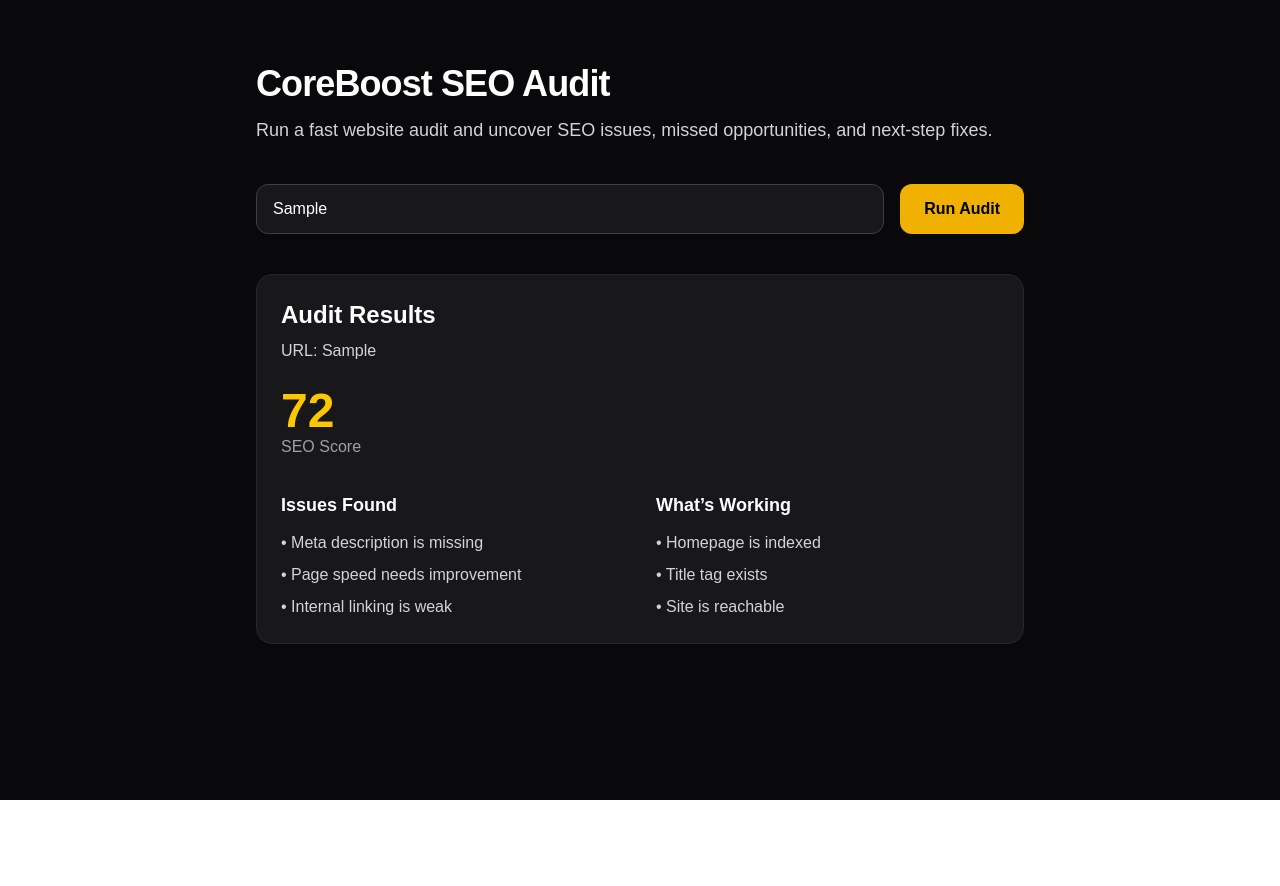
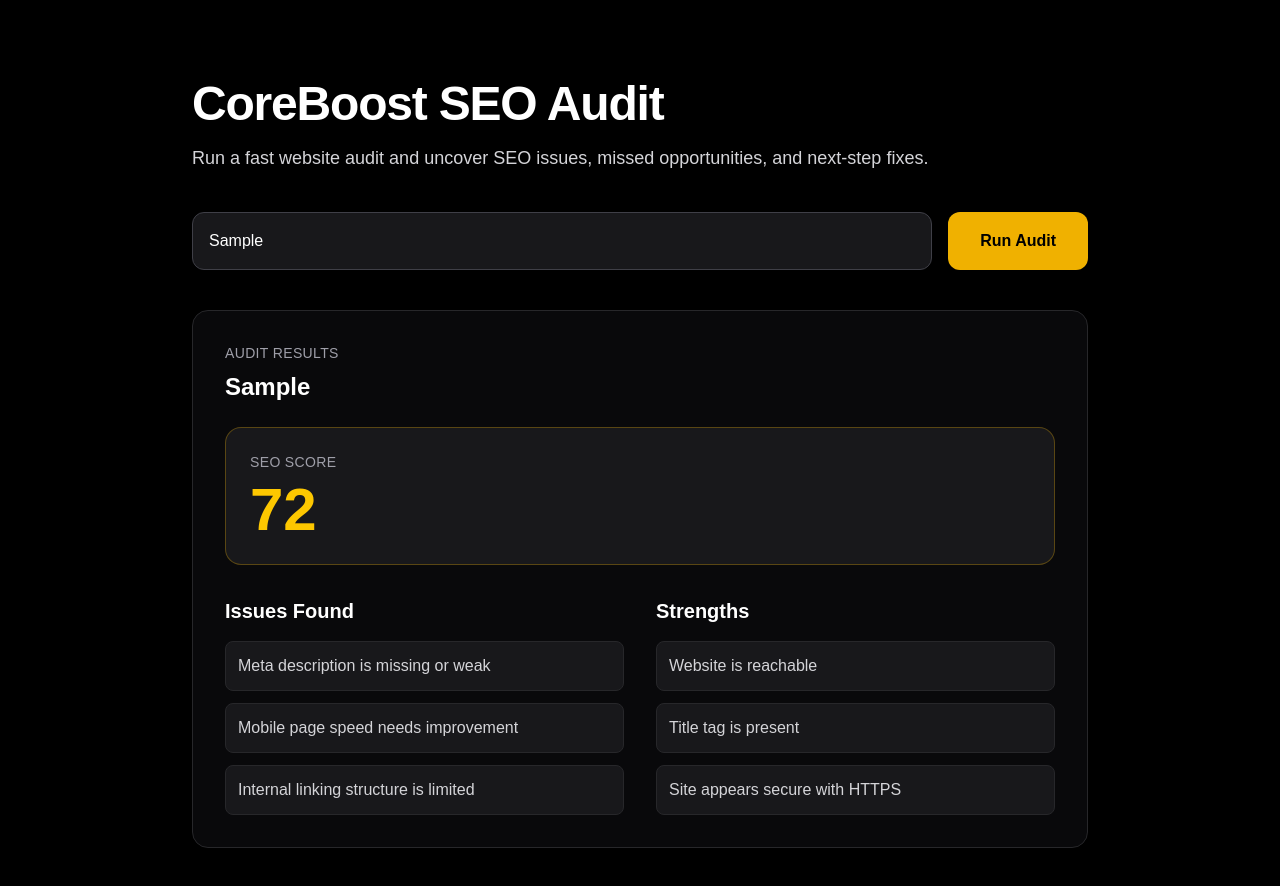
Before and after one commit to DRAES2/coreboost-os, a Next.js app: page / in a window 1280 px wide. Both pictures are taken after typing "Sample" into the empty fields and a click on the button "Run Audit". Shown: the top 886 px of the page. Before the commit the page ends 800 px from the top, so only its background shows below. Built offline with nearby package versions, Linux system fonts and the light colour scheme.

Commit message:
Add fake audit results flow

```diff
--- a/app/page.tsx
+++ b/app/page.tsx
@@ -2,40 +2,46 @@
 
 import { useState } from "react";
 
+type AuditResult = {
+  score: number;
+  issues: string[];
+  strengths: string[];
+};
+
 export default function Home() {
   const [url, setUrl] = useState("");
-  const [result, setResult] = useState<null | {
-    score: number;
-    issues: string[];
-    wins: string[];
-  }>(null);
+  const [result, setResult] = useState<AuditResult | null>(null);
+  const [submittedUrl, setSubmittedUrl] = useState("");
 
-  function handleAudit(e: React.FormEvent) {
+  function handleAudit(e: React.FormEvent<HTMLFormElement>) {
     e.preventDefault();
 
-    if (!url.trim()) return;
+    const cleanUrl = url.trim();
+    if (!cleanUrl) return;
+
+    setSubmittedUrl(cleanUrl);
 
     setResult({
       score: 72,
       issues: [
-        "Meta description is missing",
-        "Page speed needs improvement",
-        "Internal linking is weak",
+        "Meta description is missing or weak",
+        "Mobile page speed needs improvement",
+        "Internal linking structure is limited",
       ],
-      wins: [
-        "Homepage is indexed",
-        "Title tag exists",
-        "Site is reachable",
+      strengths: [
+        "Website is reachable",
+        "Title tag is present",
+        "Site appears secure with HTTPS",
       ],
     });
   }
 
   return (
-    <main className="min-h-screen bg-zinc-950 text-white px-6 py-16">
-      <div className="mx-auto max-w-3xl">
+    <main className="min-h-screen bg-black px-6 py-20 text-white">
+      <div className="mx-auto max-w-4xl">
         <div className="mb-10">
-          <h1 className="text-4xl font-bold tracking-tight">CoreBoost SEO Audit</h1>
-          <p className="mt-3 text-zinc-300 text-lg">
+          <h1 className="text-5xl font-bold tracking-tight">CoreBoost SEO Audit</h1>
+          <p className="mt-4 text-lg text-zinc-300">
             Run a fast website audit and uncover SEO issues, missed opportunities,
             and next-step fixes.
           </p>
@@ -47,46 +53,56 @@ export default function Home() {
             value={url}
             onChange={(e) => setUrl(e.target.value)}
             placeholder="Enter a website URL"
-            className="flex-1 rounded-xl border border-zinc-700 bg-zinc-900 px-4 py-3 text-white outline-none"
+            className="flex-1 rounded-xl border border-zinc-700 bg-zinc-900 px-4 py-4 text-white outline-none placeholder:text-zinc-500"
           />
           <button
             type="submit"
-            className="rounded-xl bg-yellow-500 px-6 py-3 font-semibold text-black hover:bg-yellow-400"
+            className="rounded-xl bg-yellow-500 px-8 py-4 font-semibold text-black transition hover:bg-yellow-400"
           >
             Run Audit
           </button>
         </form>
 
         {result && (
-          <div className="mt-10 rounded-2xl border border-zinc-800 bg-zinc-900 p-6">
-            <h2 className="text-2xl font-semibold">Audit Results</h2>
-            <p className="mt-2 text-zinc-300">URL: {url}</p>
-
-            <div className="mt-6">
-              <div className="text-5xl font-bold text-yellow-400">{result.score}</div>
-              <div className="text-zinc-400">SEO Score</div>
+          <section className="mt-10 rounded-2xl border border-zinc-800 bg-zinc-950 p-8">
+            <div className="mb-6">
+              <p className="text-sm uppercase tracking-wide text-zinc-400">
+                Audit Results
+              </p>
+              <h2 className="mt-2 text-2xl font-semibold">{submittedUrl}</h2>
             </div>
 
-            <div className="mt-8 grid gap-8 sm:grid-cols-2">
+            <div className="mb-8 rounded-2xl border border-yellow-500/30 bg-zinc-900 p-6">
+              <p className="text-sm uppercase tracking-wide text-zinc-400">SEO Score</p>
+              <div className="mt-2 text-6xl font-bold text-yellow-400">
+                {result.score}
+              </div>
+            </div>
+
+            <div className="grid gap-8 md:grid-cols-2">
               <div>
-                <h3 className="mb-3 text-lg font-semibold">Issues Found</h3>
-                <ul className="space-y-2 text-zinc-300">
+                <h3 className="mb-4 text-xl font-semibold">Issues Found</h3>
+                <ul className="space-y-3 text-zinc-300">
                   {result.issues.map((item) => (
-                    <li key={item}>• {item}</li>
+                    <li key={item} className="rounded-lg border border-zinc-800 bg-zinc-900 p-3">
+                      {item}
+                    </li>
                   ))}
                 </ul>
               </div>
 
               <div>
-                <h3 className="mb-3 text-lg font-semibold">What’s Working</h3>
-                <ul className="space-y-2 text-zinc-300">
-                  {result.wins.map((item) => (
-                    <li key={item}>• {item}</li>
+                <h3 className="mb-4 text-xl font-semibold">Strengths</h3>
+                <ul className="space-y-3 text-zinc-300">
+                  {result.strengths.map((item) => (
+                    <li key={item} className="rounded-lg border border-zinc-800 bg-zinc-900 p-3">
+                      {item}
+                    </li>
                   ))}
                 </ul>
               </div>
             </div>
-          </div>
+          </section>
         )}
       </div>
     </main>
```
